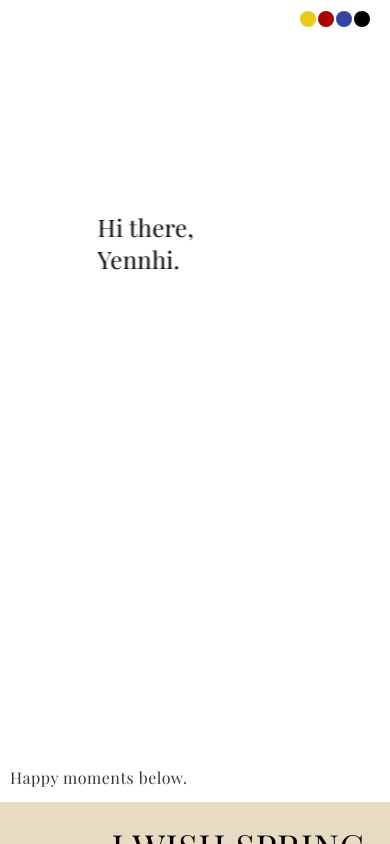
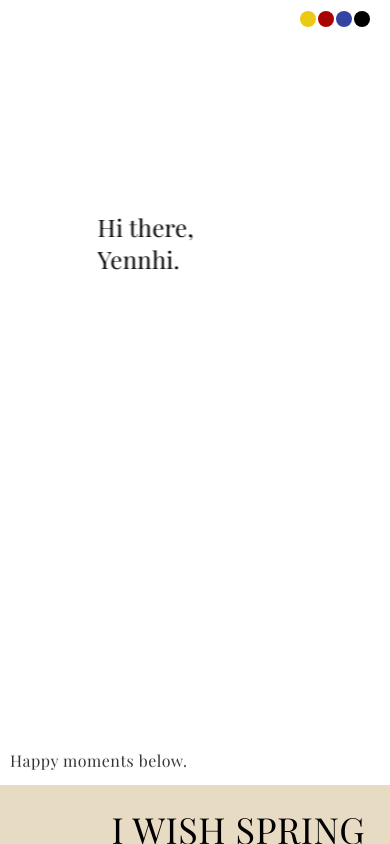
Before and after one commit to adityaastono3/hi-there, a React (Create React App) app: page / in a window 390 px wide. Built offline with nearby package versions, Linux system fonts and the light colour scheme.

Commit message:
Fix vh for mobile again

```diff
--- a/src/App.css
+++ b/src/App.css
@@ -214,7 +214,7 @@ a {
 
 @media only screen and (max-width: 600px) {
   .section {
-    min-height: 95vh;
+    min-height: 93vh;
   }
 
   .header-playfair {
```
